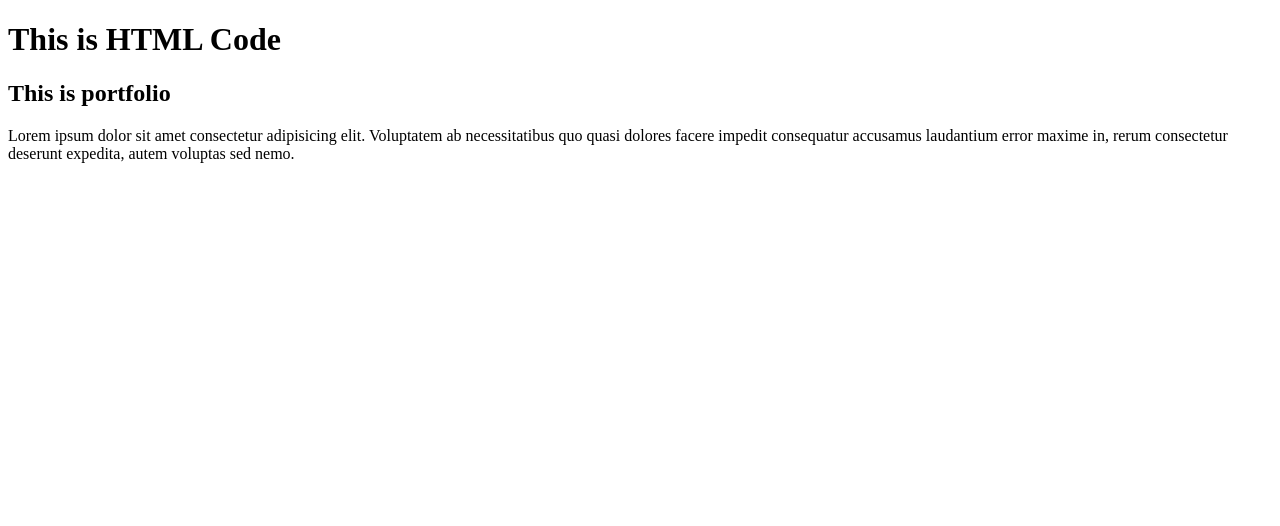
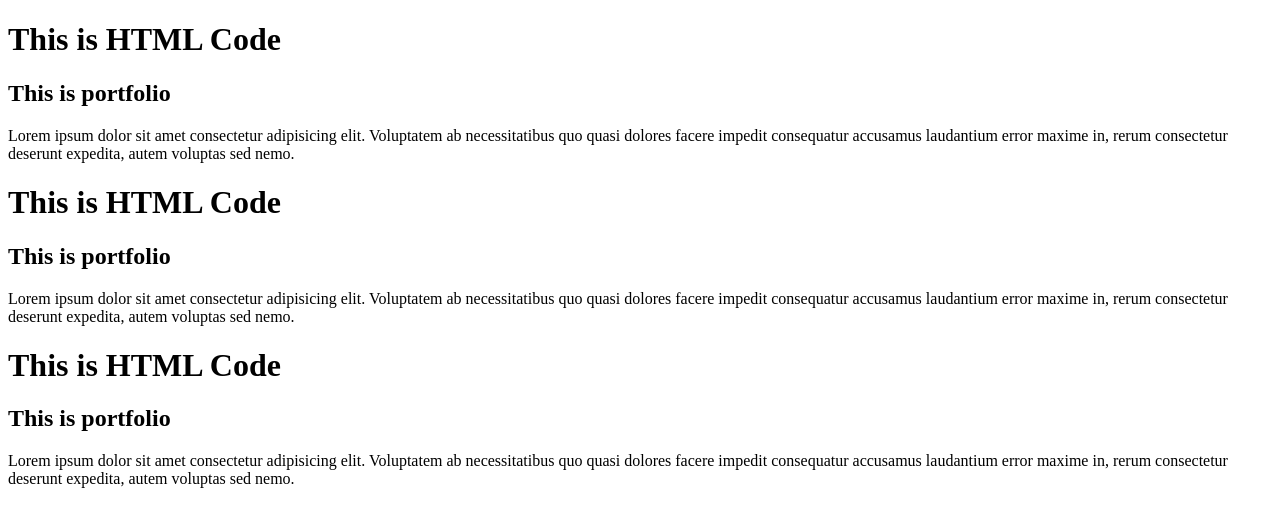
Before and after one commit to fouziamengal/portfolio, a plain HTML site: page index.html in a window 1280 px wide. Drawn offline with Linux system fonts and the light colour scheme.

Commit message:
Update index.html

```diff
--- a/index.html
+++ b/index.html
@@ -11,5 +11,15 @@
     <h1>This is HTML Code</h1>
     <h2>This is portfolio</h2>
     <p>Lorem ipsum dolor sit amet consectetur adipisicing elit. Voluptatem ab necessitatibus quo quasi dolores facere impedit consequatur accusamus laudantium error maxime in, rerum consectetur deserunt expedita, autem voluptas sed nemo.</p>
+
+    <h1>This is HTML Code</h1>
+    <h2>This is portfolio</h2>
+    <p>Lorem ipsum dolor sit amet consectetur adipisicing elit. Voluptatem ab necessitatibus quo quasi dolores facere impedit consequatur accusamus laudantium error maxime in, rerum consectetur deserunt expedita, autem voluptas sed nemo.</p>
+
+
+    <h1>This is HTML Code</h1>
+    <h2>This is portfolio</h2>
+    <p>Lorem ipsum dolor sit amet consectetur adipisicing elit. Voluptatem ab necessitatibus quo quasi dolores facere impedit consequatur accusamus laudantium error maxime in, rerum consectetur deserunt expedita, autem voluptas sed nemo.</p>
+
 </body>
 </html>
```
